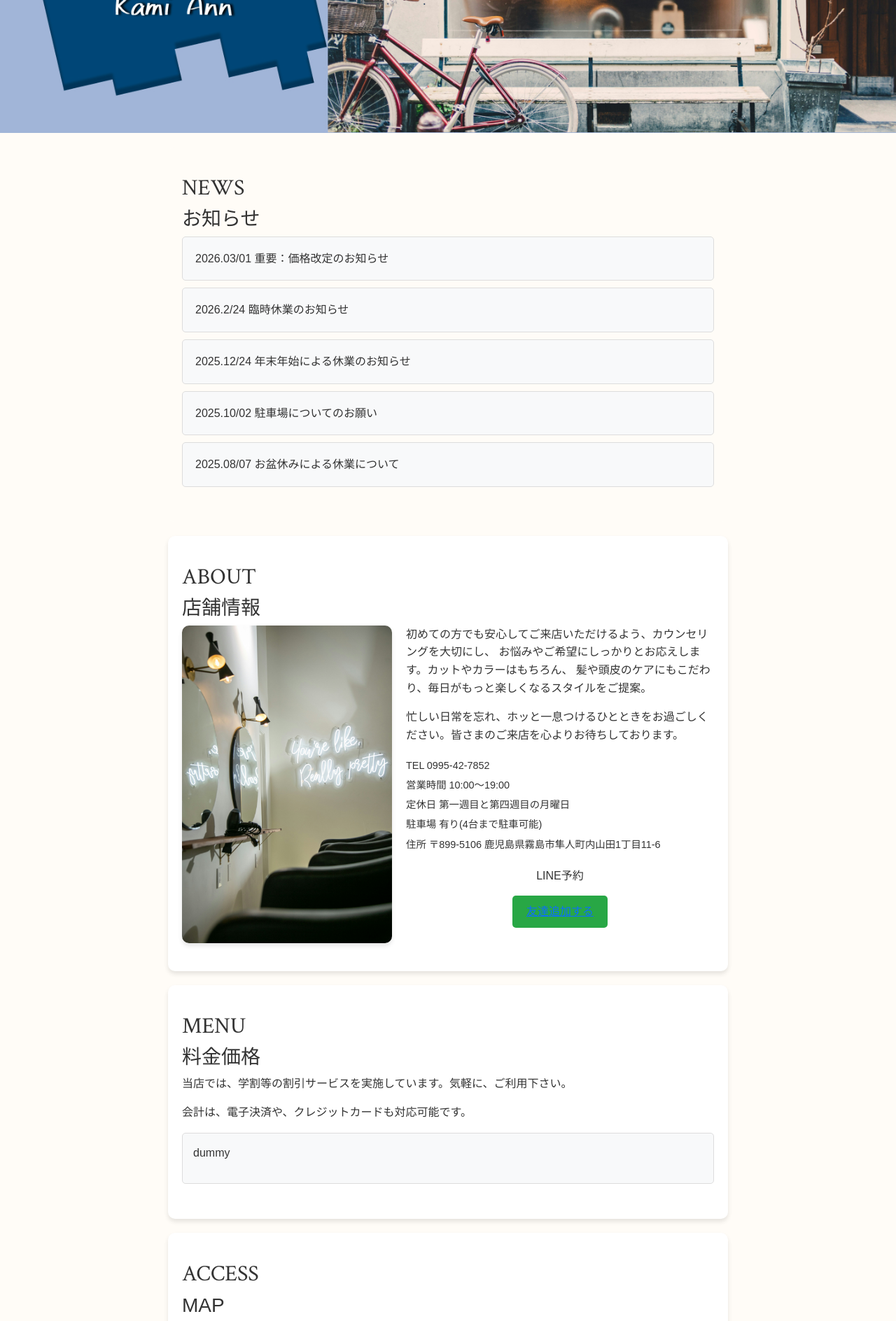
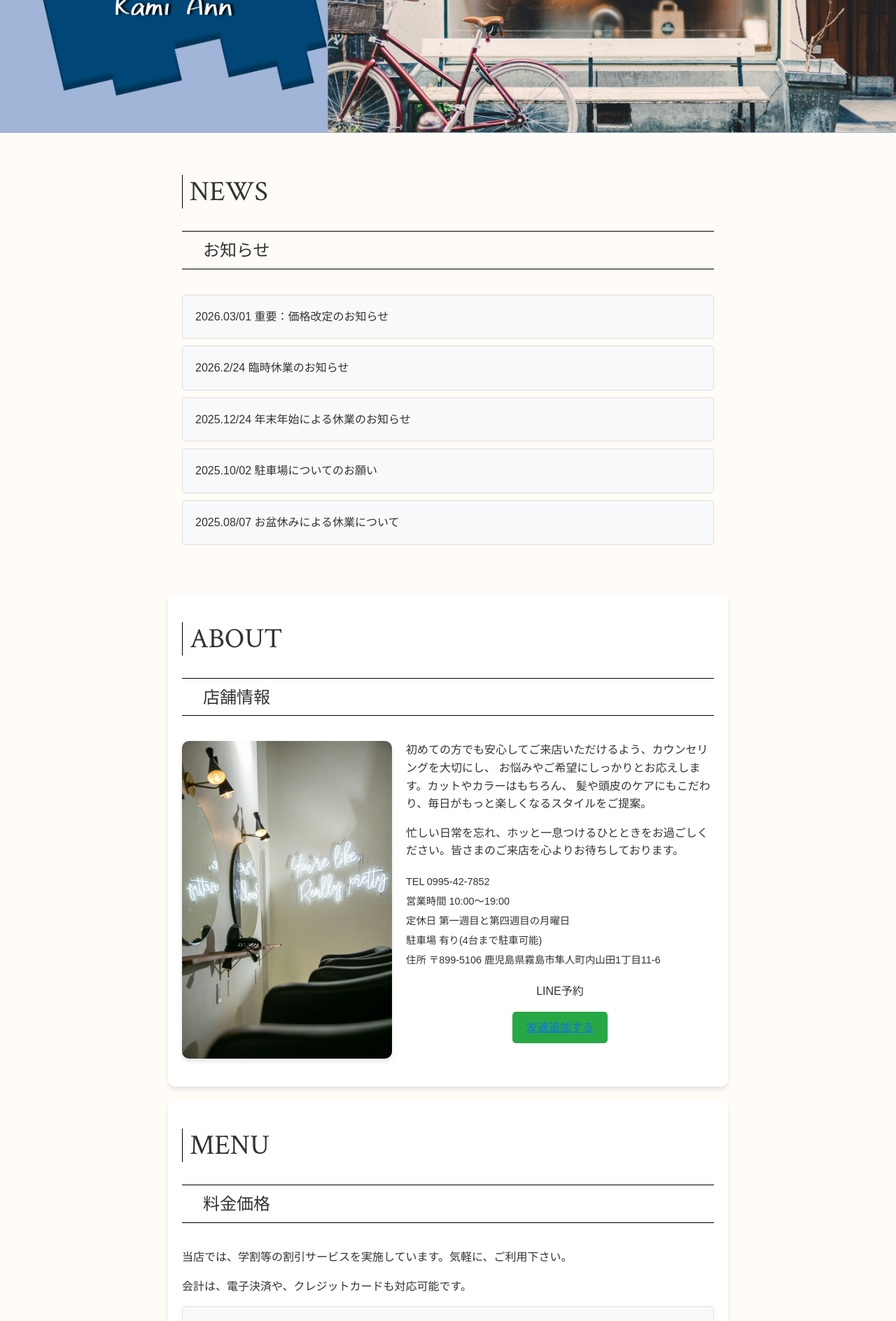
Before and after one commit to Naru081/salon-site, a PHP site: page /html/index.html in a window 1280 px wide. Shown: the part 419-2307 px from the top of the page at 70% size. Run offline with PHP 8.4, Linux system fonts and the light colour scheme.

Commit message:
スタイル適用
項目の各タイトルとサブタイトルにスタイルを適用しました。

```diff
--- a/css/style.css
+++ b/css/style.css
@@ -6,10 +6,30 @@ body {
     color: #333; /* テキストカラー */
 }
 
+/* タイトルのスタイル */
 .section-title{
     font-family: "Crimson Text", serif;
     font-weight: 400;
     font-style: normal;
+    font-size: 2.5em;
+    margin: 0 0 0.8em;
+    border-left: solid 1px #000;
+    text-indent: 10px;
+}
+
+/* サブタイトルのスタイル */
+h3 {
+    font-family: "Noto Serif", serif;
+    font-optical-sizing: auto;
+    font-weight: 300;
+    font-style: normal;
+    font-variation-settings:"wdth" 100;
+    margin: 0 0 1.5em;
+    padding: 0.5em 0;
+    font-size: 1.5em;
+    border-top: solid 1px #000;
+    border-bottom: solid 1px #000;
+    text-indent: 30px;
 }
 
 /* ヘッダー */
```
